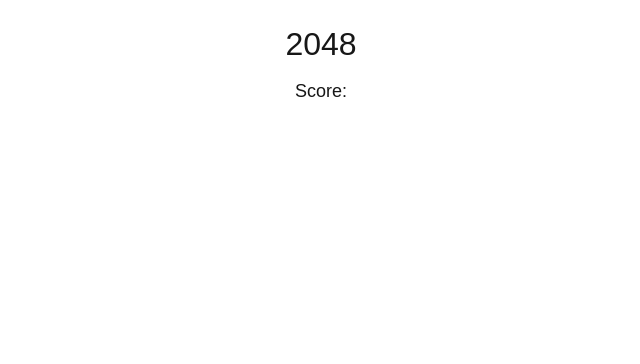
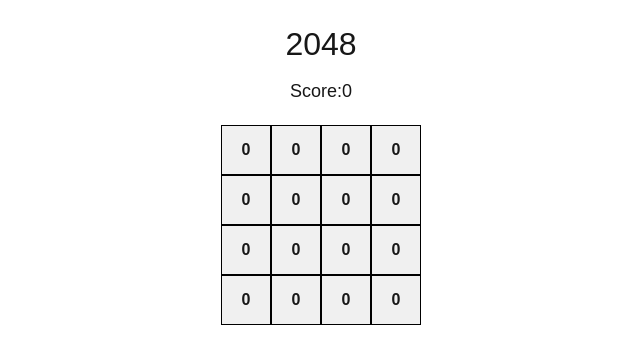
Before and after one commit to takumigit137/2048, a Next.js app in the folder 2048/: page / in a window 1280 px wide. Shown: the top 364 px of the page, without its empty margins (319-959 px from the left). Built offline with nearby package versions, Linux system fonts and the light colour scheme.

Commit message:
add:グリッドとスコア（グリッドの総和）追加

```diff
--- a/2048/src/app/page.tsx
+++ b/2048/src/app/page.tsx
@@ -1,11 +1,37 @@
+"use client"
 import "../styles/globals.css";
+import React, {useState} from "react";
 
 export default function Home() {
+  const rows = 4;
+  const cols = 4;
+  const [currentGrid, setCurrentGrid] = useState<number[][]>(
+    Array.from({length: rows }, () => Array(cols).fill(0))
+  )
+  const createGrid = (currentGrid: number[][]) => {
+    return currentGrid.map((row,rowIndex) => (
+      <div key={rowIndex} className = "row">
+        {row.map((cell, colIndex) => (
+          <div key={`${rowIndex}-${colIndex}`} className="cell">
+            {currentGrid[rowIndex][colIndex]}
+          </div>
+      ))}
+      </div>
+    ))};
+  const getScore = (currentGrid: number[][]) => {
+    let totalAll = 0;
+    for (let rowi = 0; rowi < rows; rowi++) {
+      totalAll += currentGrid[rowi].reduce((sum, element) => sum + element);
+    }
+    return totalAll
+  }
+
   return (
     <div className="grid-container">
       <h1>2048</h1>
-      <p className="score">Score: </p>
+      <p className="score">Score:{getScore(currentGrid)}</p>
+      <div className="grid">{createGrid(currentGrid)}</div>
     </div>
 
   );
-}
+  };
--- a/2048/src/styles/globals.css
+++ b/2048/src/styles/globals.css
@@ -44,3 +44,24 @@ h1 {
   margin-bottom: 20px;
   font-size: 18px
 }
+
+.grid {
+  display: flex;
+  flex-direction: column;
+}
+
+.cell {
+  width: 50px;
+  height: 50px;
+  border: 1px solid #000;
+  display: flex;
+  justify-content: center;
+  align-items: center;
+  background-color: #f0f0f0;
+  font-size: 16px;
+  font-weight: bold;
+}
+
+.row {
+  display: flex;
+}
```
Also changed, not shown: 2048/src/components/Grid.tsx (added).
